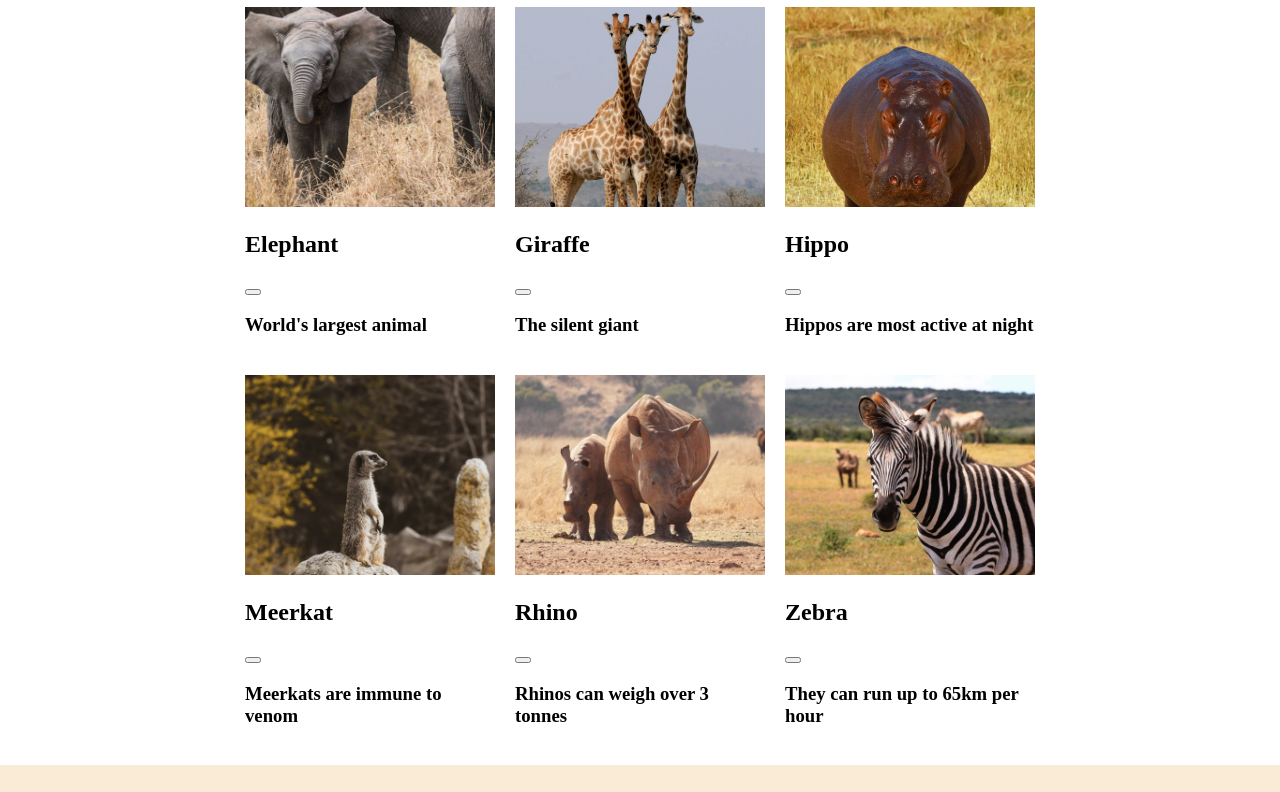
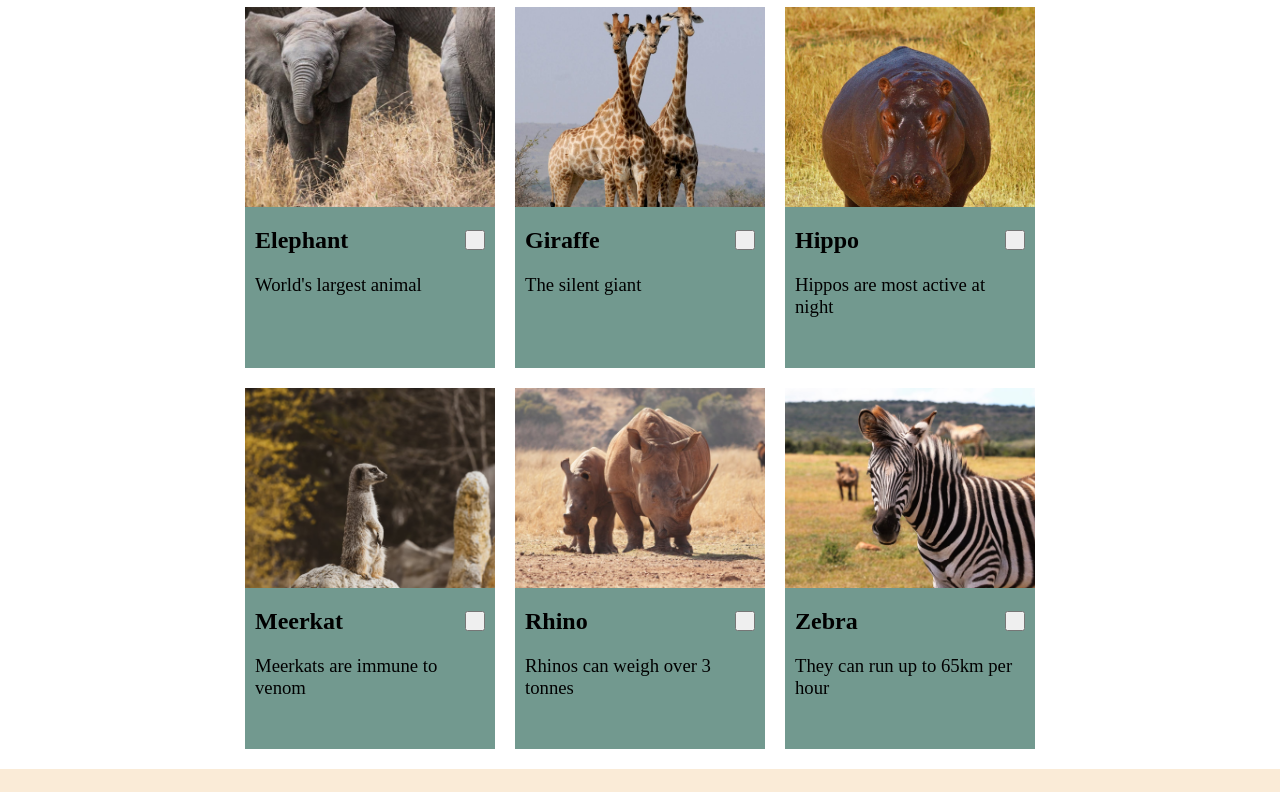
Before and after one commit to FloppyCacti/Homepage, a website built with webpack: page src/index.html in a window 1280 px wide. Shown: the part 443-1235 px from the top of the page. Built offline with nearby package versions, Linux system fonts and the light colour scheme.

Commit message:
add style to main div

```diff
--- a/src/style.css
+++ b/src/style.css
@@ -43,6 +43,9 @@ main > div:first-of-type {
 
 div.animal-div {
   width: 250px;
+  display: flex;
+  flex-direction: column;
+  background-color: rgb(114, 153, 143);
 }
 
 div.animal-div > img {
@@ -50,6 +53,29 @@ div.animal-div > img {
   height: 200px;
   object-fit: cover;
   object-position: 50% 40%;
+}
+
+div.animal-div > div {
+  display: flex;
+  flex-direction: row;
+  justify-content: space-between;
+  align-items: center;
+}
+
+div.animal-div > div > button {
+  height: 20px;
+  width: 20px;
+}
+
+div.animal-div > h3 {
+  margin: 0px;
+  padding-bottom: 50px;
+  font-weight: normal;
+}
+
+div.animal-div > div,
+h3 {
+  padding: 0px 10px 0px 10px;
 }
 
 footer {
```
